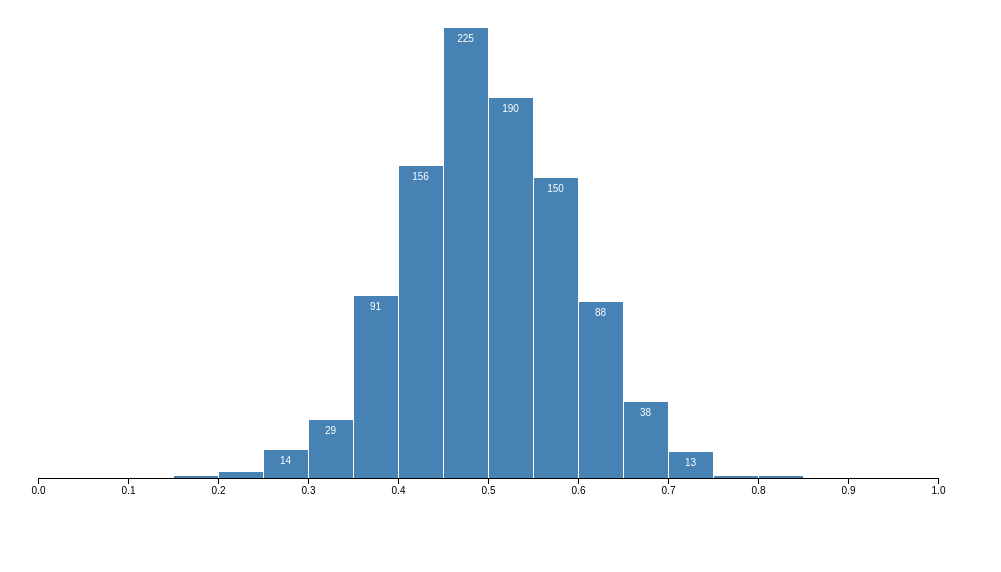
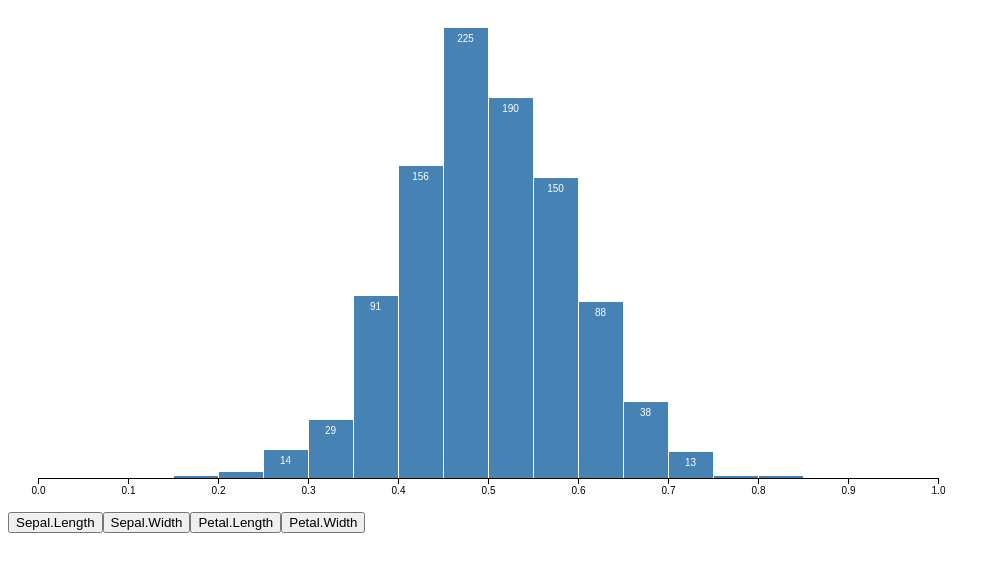
Before and after one commit to benjaminsw/d3_exercises, a plain HTML site: page hist plot/index.html in a window 1280 px wide. Shown: the whole page, without its empty margins (0-1001 px from the left). Drawn offline with nearby package versions, Linux system fonts and the light colour scheme.

Commit message:
updated index.html

```diff
--- a/hist plot/index.html
+++ b/hist plot/index.html
@@ -79,6 +79,20 @@
 				.attr("transform", "translate(0," + height + ")")
 				.call(d3.axisBottom(x));
 
+      //adding buttons
+      var buttonNames = ["Sepal.Length",	"Sepal.Width",	"Petal.Length",	"Petal.Width"];
+
+      d3.select("body")
+        .append("section")
+        .selectAll("input")
+        .data(buttonNames)
+        .enter()
+        .append("input")
+        .attr("type","button")
+        .attr("class","button")
+        .attr("value", function (d){return d;} );
+
+
     </script>
 </body>
 </html>
```
